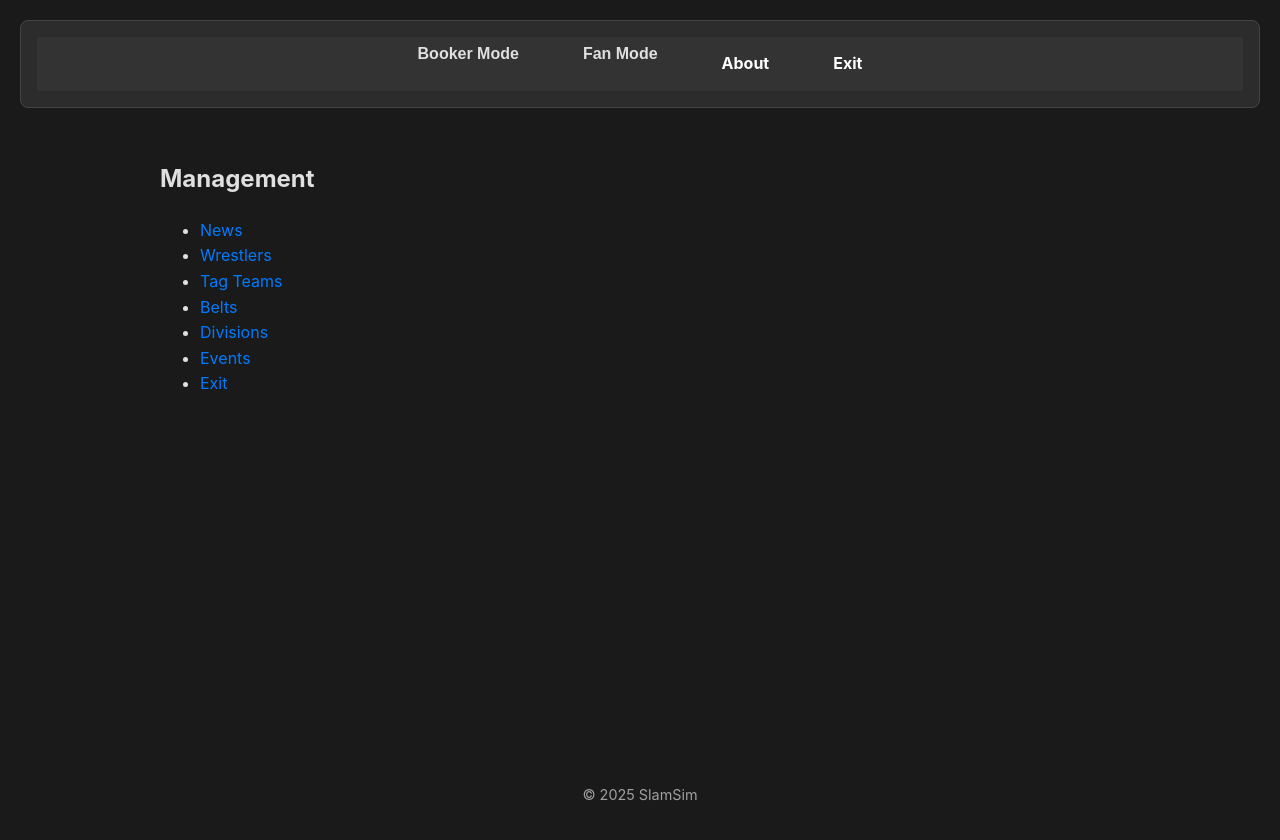
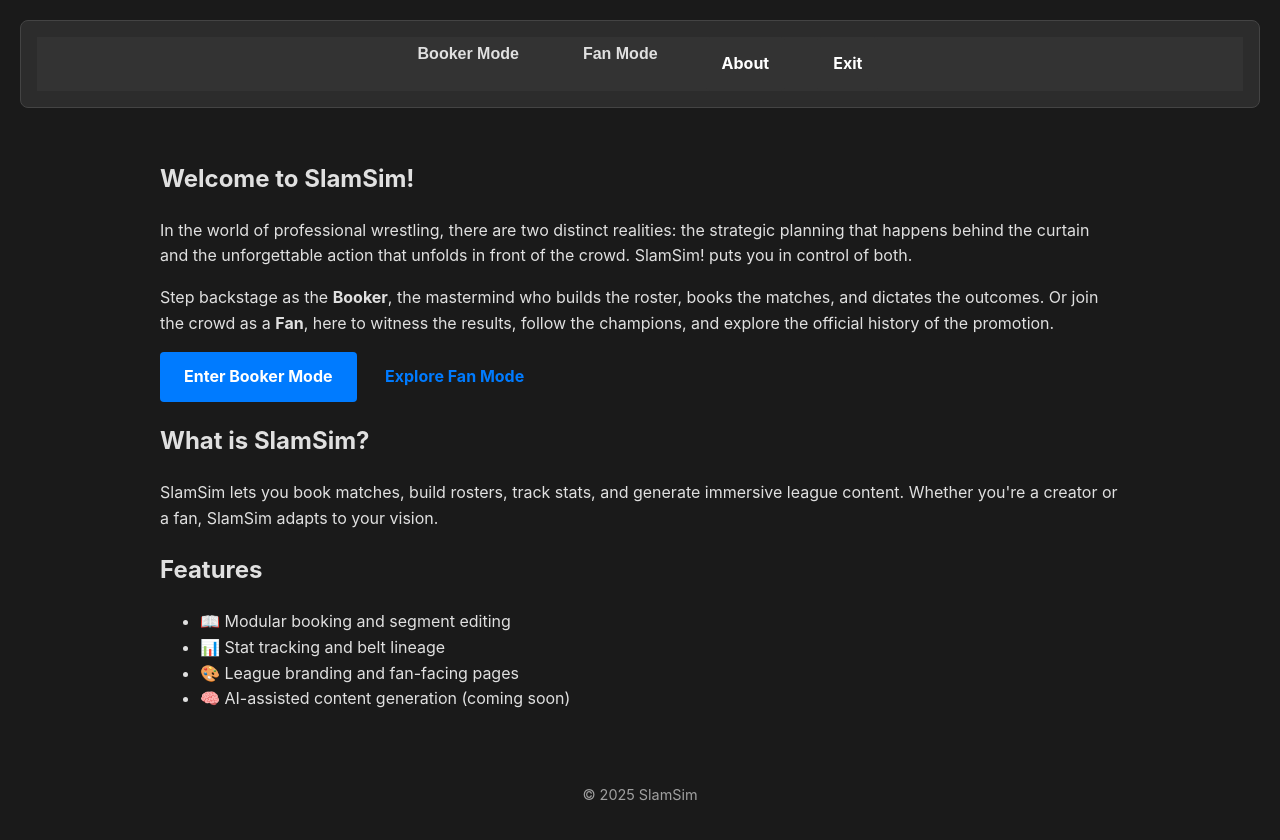
Before and after one commit to garymhartzell/slamsim, a Flask app: page / in a window 1280 px wide. Run offline with Flask 3, Linux system fonts and the light colour scheme.

Commit message:
More template restructuring.

```diff
--- a/routes/__init__.py
+++ b/routes/__init__.py
@@ -7,8 +7,11 @@ from .segments import segments_bp
 
 from .belts import belts_bp
 from .news import news_bp
+from .booker import booker_bp # New import
+from .fan import fan_bp       # New import
 
 __all__ = [
     'divisions_bp', 'prefs_bp', 'wrestlers_bp', 'tagteams_bp',
-    'events_bp', 'segments_bp', 'belts_bp', 'news_bp'
+    'events_bp', 'segments_bp', 'belts_bp', 'news_bp',
+    'booker_bp', 'fan_bp' # Add new blueprints to __all__
 ]
--- a/src/app.py
+++ b/src/app.py
@@ -8,6 +8,8 @@ from routes.events import events_bp
 from routes.segments import segments_bp
 from routes.belts import belts_bp
 from routes.news import news_bp
+from routes.booker import booker_bp # Import the new booker blueprint
+from routes.fan import fan_bp       # Import the new fan blueprint
 from src.system import INCLUDES_DIR, LEAGUE_LOGO_FILENAME # Import INCLUDES_DIR and LEAGUE_LOGO_FILENAME
 
 app = Flask(__name__, template_folder='../templates')
@@ -24,6 +26,8 @@ app.register_blueprint(events_bp)
 app.register_blueprint(segments_bp)
 app.register_blueprint(belts_bp)
 app.register_blueprint(news_bp)
+app.register_blueprint(booker_bp) # Register the booker blueprint
+app.register_blueprint(fan_bp)     # Register the fan blueprint
 
 @app.route('/')
 def index():
--- a/templates/index.html
+++ b/templates/index.html
@@ -1,16 +1,31 @@
+<!-- templates/index.html -->
 {% extends "_base.html" %}
 
-{% block title %}SlamSim! Main Menu{% endblock %}
+{% block content %}
+  <section class="hero">
+    <h1>Welcome to SlamSim!</h1>
+	        <p>In the world of professional wrestling, there are two distinct realities: the strategic planning that happens behind the curtain and the unforgettable action that unfolds in front of the crowd. SlamSim! puts you in control of both.</p>
+			        <p>Step backstage as the <strong>Booker</strong>, the mastermind who builds the roster, books the matches, and dictates the outcomes. Or join the crowd as a <strong>Fan</strong>, here to witness the results, follow the champions, and explore the official history of the promotion.</p>
+    </div>
 
-{% block content %}
-    <h2>Management</h2>
-    <ul class="main-menu">
-        <li><a href="{{ url_for('news.list_news') }}">News</a></li>
-        <li><a href="{{ url_for('wrestlers.list_wrestlers') }}">Wrestlers</a></li>
-        <li><a href="{{ url_for('tagteams.list_tagteams') }}">Tag Teams</a></li>
-        <li><a href="{{ url_for('belts.list_belts') }}">Belts</a></li>
-        <li><a href="{{ url_for('divisions.list_divisions') }}">Divisions</a></li>
-        <li><a href="{{ url_for('events.list_events') }}">Events</a></li>
-        <li><a href="{{ url_for('goodbye') }}">Exit</a></li>
+    <div class="mode-buttons">
+      <a href="{{ url_for('booker.dashboard') }}" class="btn btn-primary">Enter Booker Mode</a>
+      <a href="{{ url_for('fan.home') }}" class="btn btn-secondary">Explore Fan Mode</a>
+    </div>
+  </section>
+
+  <section class="intro">
+    <h2>What is SlamSim?</h2>
+    <p>SlamSim lets you book matches, build rosters, track stats, and generate immersive league content. Whether you're a creator or a fan, SlamSim adapts to your vision.</p>
+  </section>
+
+  <section class="features">
+    <h2>Features</h2>
+    <ul>
+      <li>📖 Modular booking and segment editing</li>
+      <li>📊 Stat tracking and belt lineage</li>
+      <li>🎨 League branding and fan-facing pages</li>
+      <li>🧠 AI-assisted content generation (coming soon)</li>
     </ul>
+  </section>
 {% endblock %}
```
Also changed, not shown: routes/booker.py (added, +8 -0 lines), routes/fan.py (added, +8 -0 lines), templates/fan/home.html (added, +9 -0 lines), 1 other file.
